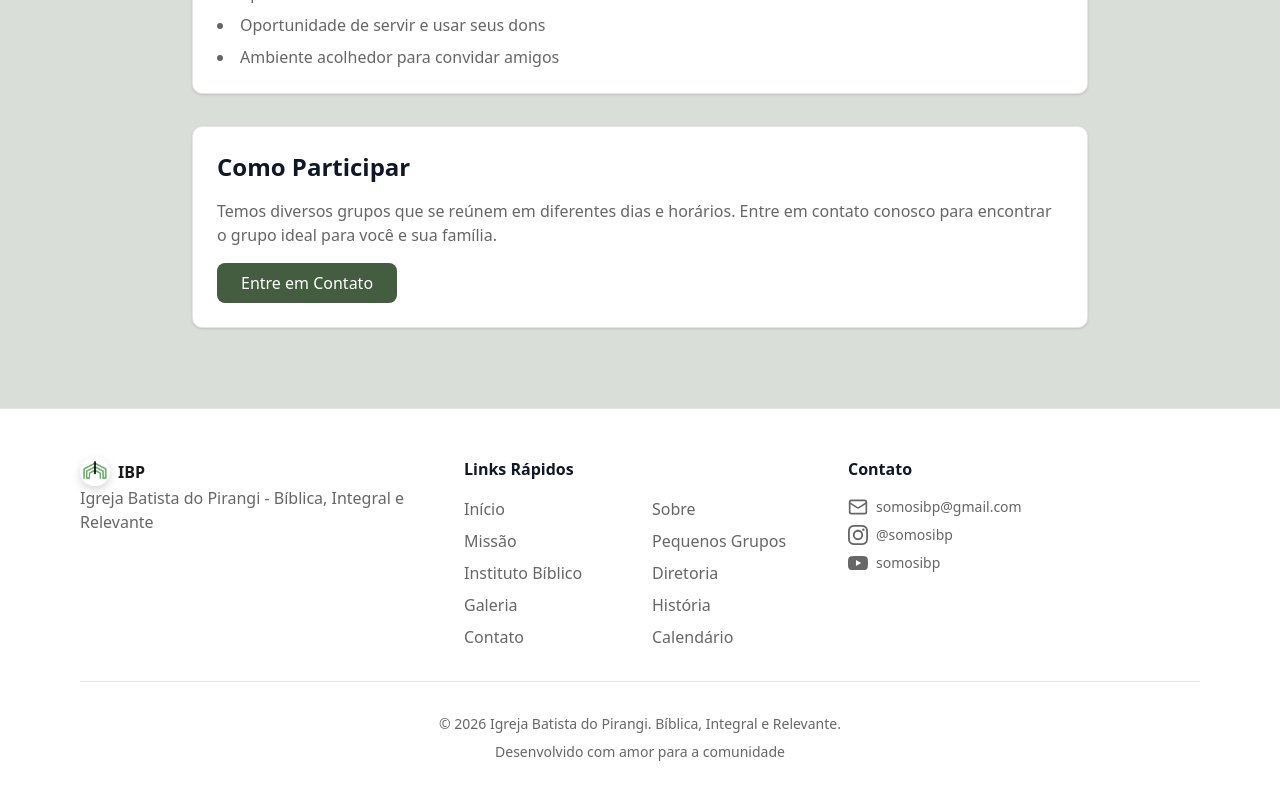
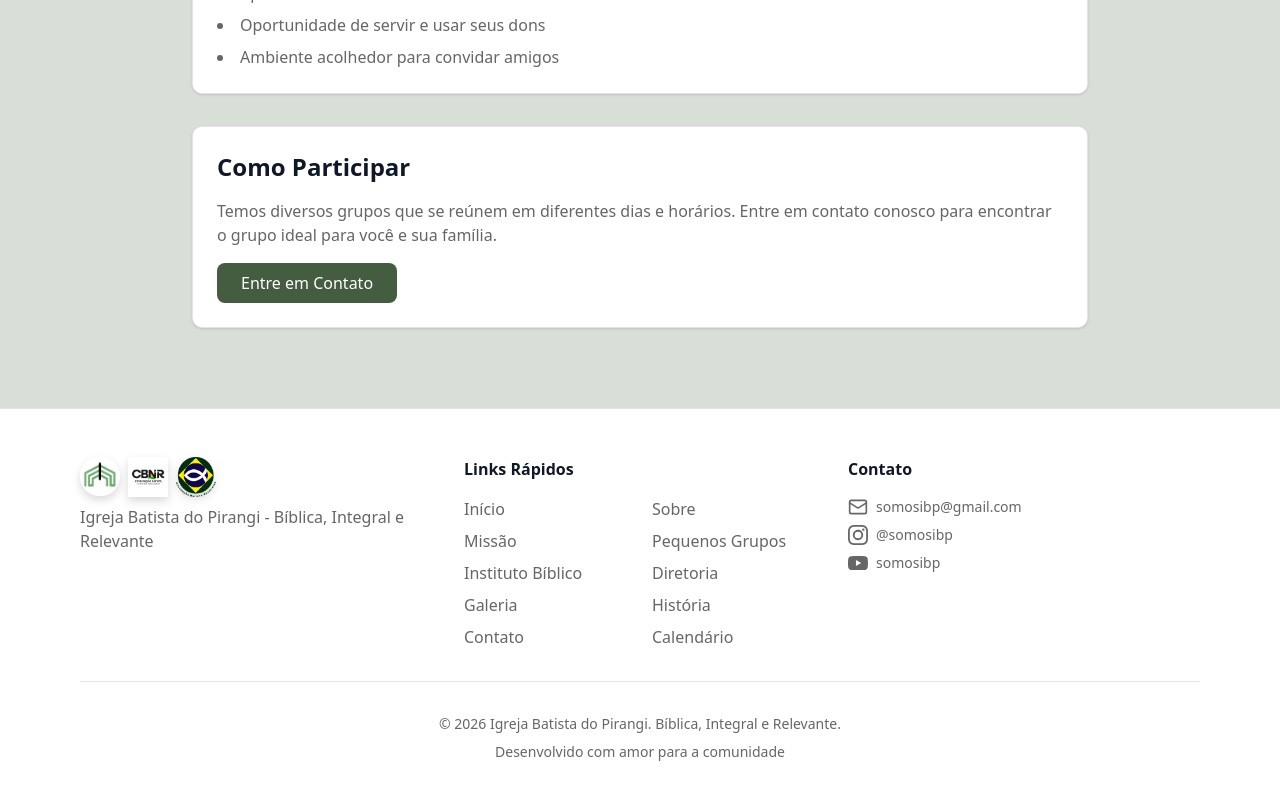
Before and after one commit to JVitorbs/ibp-next, a Next.js app: page /pg in a window 1280 px wide. Shown: the part 642-1442 px from the top of the page. Built offline with nearby package versions, Linux system fonts and the light colour scheme.

Commit message:
feat: add CBB and CBNR logos to Footer and update AboutSection with church affiliation

```diff
--- a/src/components/AboutSection.tsx
+++ b/src/components/AboutSection.tsx
@@ -66,6 +66,9 @@ export default function AboutSection() {
                   Nós somos a IBP. Uma igreja comprometida com o Reino de Deus, empenhada em alcançar pessoas e ajudá-las a terem um relacionamento crescente com Jesus.
                 </p>
                 <p className="text-white text-lg leading-relaxed">
+                  Somos uma igreja Batista por convicção e vinculados a Convenção Batista Brasileira (CBB).
+                </p>
+                <p className="text-white text-lg leading-relaxed">
                   Vem ser igreja com a gente e experimentar o novo de Deus na sua vida.
                 </p>
               </CardContent>
--- a/src/components/Footer.tsx
+++ b/src/components/Footer.tsx
@@ -17,13 +17,27 @@ export default function Footer() {
               <Image
                 src="/logos_Ibp/logo_redonda.png"
                 alt="Logo Igreja Batista do Pirangi"
-                width={30}
-                height={30}
+                width={40}
+                height={40}
                 className="drop-shadow-lg"
               />
-              IBP
+              <Image
+                src="/logos_Ibp/logo_CBNR.png"
+                alt="Logo Convenção Batista Norte-Rio-Grandense"
+                width={40}
+                height={40}
+                className="drop-shadow-lg"
+              />
+              <Image
+                src="/logos_Ibp/logo_CBB.png"
+                alt="Logo Convenção Batista Brasileira"
+                width={40}
+                height={40}
+                className="drop-shadow-lg"
+              />
+
               </h3>
-            <p className="text-muted-foreground">
+            <p className="text-muted-foreground mt-2">
               Igreja Batista do Pirangi - Bíblica, Integral e Relevante
             </p>
           </div>
```
Also changed, not shown: public/logos_Ibp/logo_CBB.png (added), public/logos_Ibp/logo_CBNR.png (added).
